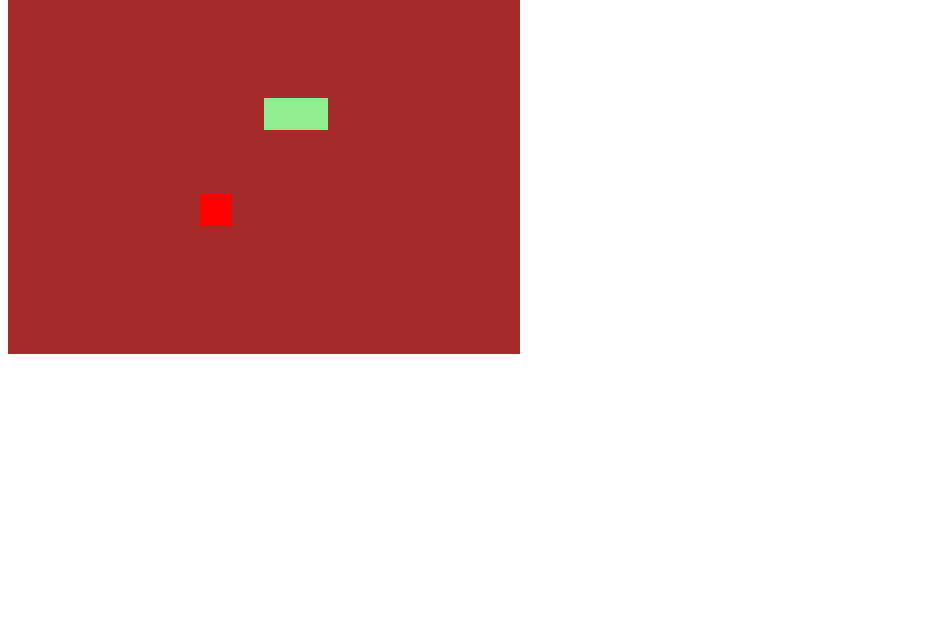
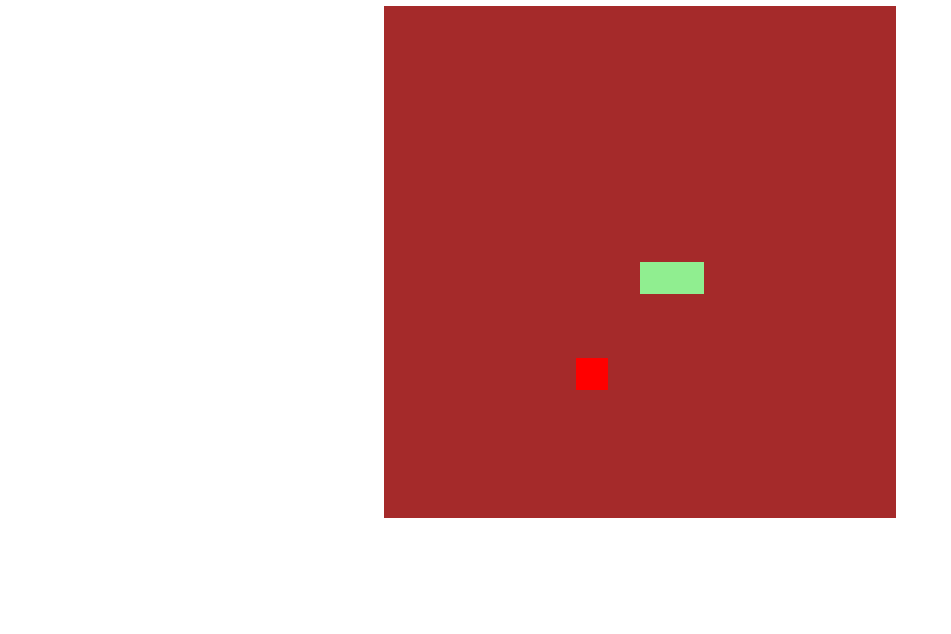
Before and after one commit to weslen-paes/Snake-Game, a plain HTML site: page index.html in a window 1280 px wide. Shown: the part 166-800 px from the top of the page, without its empty margins (0-951 px from the left). Drawn offline with Linux system fonts and the light colour scheme.

Commit message:
adicionando estilizacao ao body

```diff
--- a/index.html
+++ b/index.html
@@ -11,6 +11,7 @@
 </head>
 
 <body>
+    <h1>jOGO DA COBRINHA</h1>
     <canvas id="snake" width="512" height="512"></canvas>
 </body>
 </html>
--- a/style.css
+++ b/style.css
@@ -0,0 +1,9 @@
+body{
+    height: 95vh;
+    width: 95;
+    display: flex;
+    justify-content: center;
+    align-items: center;
+    flex-direction: column;
+    color: lightgreen;
+}
```
